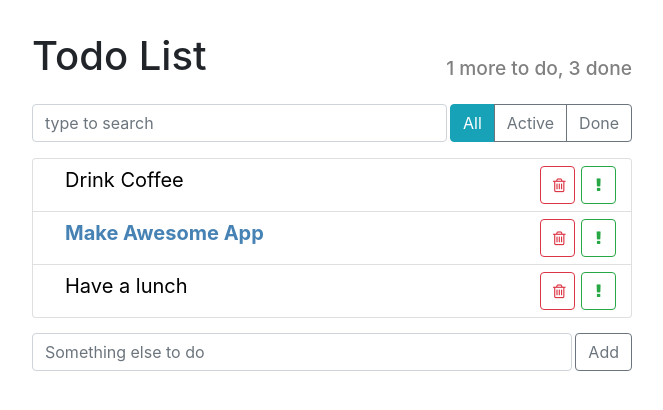
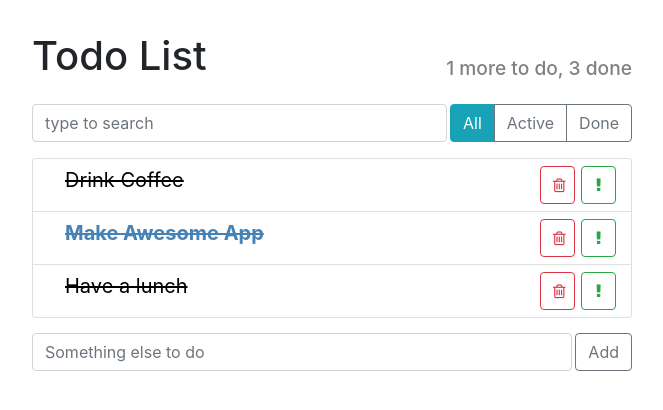
Before and after one commit to AnnaCodes1/todo-app, a React (Create React App) app: page / in a window 1280 px wide. Shown: the top 410 px of the page, without its empty margins (308-971 px from the left). Built offline with nearby package versions, Linux system fonts and the light colour scheme.

Commit message:
created state and logic for style 'done'

```diff
--- a/src/components/todo-list-item/TodoListItem.jsx
+++ b/src/components/todo-list-item/TodoListItem.jsx
@@ -2,56 +2,34 @@ import React from 'react'
 
 import './todo-list-item.css'
 
-// class TodoListItem extends React.Component {
+class TodoListItem extends React.Component {
 
-//   onLabelClick = () => {
-//     console.log(`Done: ${this.props.label}`)
-//   }
+  state = {
+    done: true
+  }
 
-//   render() {
-//     const { label, important = false } = this.props
+  onLabelClick = () => {
+    console.log(`Done: ${this.props.label}`)
+  }
 
-//     const style = {
-//       color: important ? 'steelblue' : 'black',
-//       fontWeight: important ? 'bold' : 'normal',
-//     }
+  render() {
+    const { label, important = false } = this.props
+    const {done} = this.state;
 
-//     return (
-//       <span className="todo-list-item">
-//         <span className="todo-list-item-label" style={style}
-//          onClick={this.onLabelClick}>
-//           {label}
-//         </span>
-//         <span>
-//           <button type="button" className="btn btn-outline-danger">
-//             <i className="fa fa-trash-o"></i>
-//           </button>
-//           <button type="button" className="btn btn-outline-success ">
-//             <i className="fa fa-exclamation "></i>
-//           </button>
-//         </span>
-//       </span>
-//     )
-//   }
-// }
+    let classNames = "todo-list-item";
+    if(done) {
+      classNames += ' done'
+    }
 
-
-
-const TodoListItem = ({ label, important = false }) => {
- const onLabelClick = () => {
-    console.log(`Done: ${label}`)
-  }
     const style = {
       color: important ? 'steelblue' : 'black',
       fontWeight: important ? 'bold' : 'normal',
     }
 
     return (
-    <span className="todo-list-item">
-      <span
-        className="todo-list-item-label"
-        style={style}
-        onClick={onLabelClick}>
+      <span className={classNames}>
+        <span className="todo-list-item-label" style={style}
+         onClick={this.onLabelClick}>
           {label}
         </span>
         <span>
@@ -65,5 +43,37 @@ const TodoListItem = ({ label, important = false }) => {
       </span>
     )
   }
+}
+
+
+
+// const TodoListItem = ({ label, important = false }) => {
+//  const onLabelClick = () => {
+//     console.log(`Done: ${label}`)
+//   }
+//   const style = {
+//     color: important ? 'steelblue' : 'black',
+//     fontWeight: important ? 'bold' : 'normal',
+//   }
+
+//   return (
+//     <span className="todo-list-item">
+//       <span
+//         className="todo-list-item-label"
+//         style={style}
+//         onClick={onLabelClick}>
+//         {label}
+//       </span>
+//       <span>
+//         <button type="button" className="btn btn-outline-danger">
+//           <i className="fa fa-trash-o"></i>
+//         </button>
+//         <button type="button" className="btn btn-outline-success ">
+//           <i className="fa fa-exclamation "></i>
+//         </button>
+//       </span>
+//     </span>
+//   )
+// }
 
 export default TodoListItem
```
Lines whose indentation alone changed are shown as unchanged.
